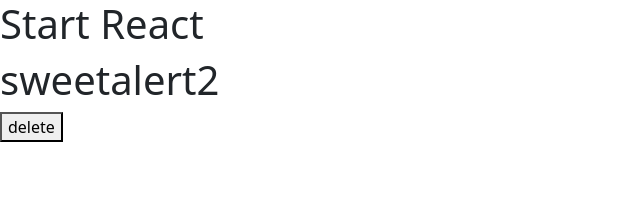
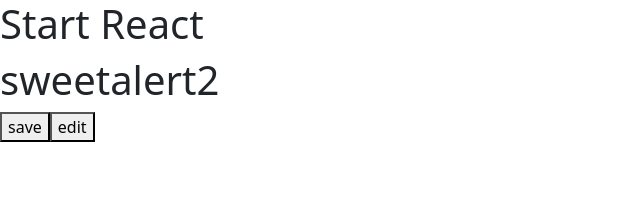
Before and after one commit to sonhayoni/React, a React (Create React App) app: page / in a window 1280 px wide. Shown: the top 202 px of the page, without its empty margins (0-640 px from the left). Built offline with nearby package versions, Linux system fonts and the light colour scheme.

Commit message:
add position

```diff
--- a/src/App.js
+++ b/src/App.js
@@ -1,12 +1,12 @@
 import React from 'react';
-import Sweetalert2Confirm from './R058_Sweetalert2Confirm'
+import Sweetalert2Position from './R057_Sweetalert2Position'
 import 'bootstrap/dist/css/bootstrap.css'
 
 function App() {
   return (
     <div>
       <h1>Start React</h1>
-      <Sweetalert2Confirm />
+      <Sweetalert2Position />
     </div>
   );
 }
--- /dev/null
+++ b/src/R057_Sweetalert2Position.js
@@ -0,0 +1,26 @@
+import React, { Component } from "react";
+import Swal from "sweetalert2";
+
+class R057_Sweetalert2Position extends Component {
+    saveAlert = (flag, positionflag, e) => {
+        Swal.fire({
+            position: positionflag,
+            icon: "success",
+            title: flag + "done",
+            showConfirmButton: false,
+            timer: 1500
+        })
+    }
+
+    render() {
+        return (
+            <>
+                <h1>sweetalert2</h1>
+                <button onClick={e => this.saveAlert('save', 'center')}>save</button>
+                <button onClick={e => this.saveAlert('edit', 'bottom-end')}>edit</button>
+            </>
+        )
+    }
+}
+
+export default R057_Sweetalert2Position;
```
